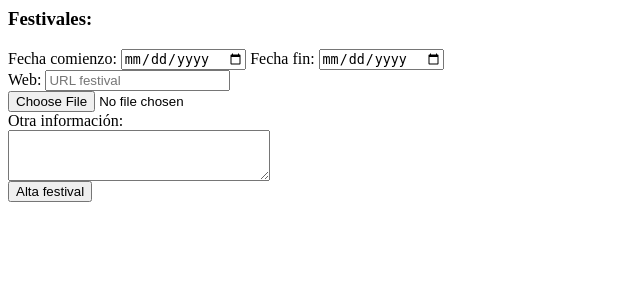
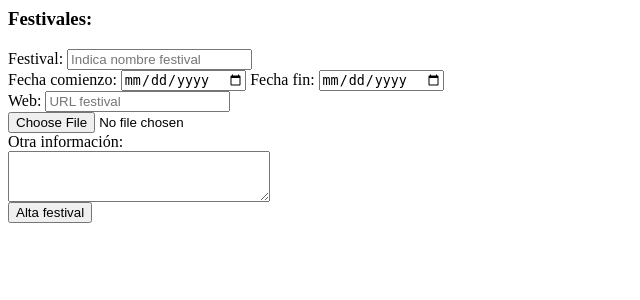
Before and after one commit to javimalvarez/Proyecto-DAW, a PHP site: page /festivales.php in a window 1280 px wide. Shown: the top 300 px of the page, without its empty margins (0-640 px from the left). Run offline with PHP 8.4, Linux system fonts and the light colour scheme.

Commit message:
changes in festivales.php & grupos.php

```diff
--- a/festivales.php
+++ b/festivales.php
@@ -2,6 +2,8 @@
 require("datos.php");
 echo "<form method='post' action='" . $_SERVER['PHP_SELF'] . "'>
 <h3>Festivales:</h3>
+<label for='nombre_festival'>Festival:</label>
+<input type='text' name='nombre_festival' placeholder='Indica nombre festival'><br/>
 <label for='ini_festival' required>Fecha comienzo:</label>
 <input type='date' name='ini_festival'>
 <label for='fin_festival'>Fecha fin:</label>
@@ -14,8 +16,12 @@ echo "<form method='post' action='" . $_SERVER['PHP_SELF'] . "'>
 <input type='submit' name='enviar' value='Alta festival'>
 </form>";
 $con = mysqli_connect($host, $user, $pass, $db_name) or die("Error " . mysqli_error($con));
-if (isset($_POST['enviar']) && isset($_POST['ini_festival']) && isset($_POST['fin_festival']) && isset($_POST['url_festival']) && isset($_POST['info_festival'])) {
+if (isset($_POST['nombre_festival']) && isset($_POST['ini_festival']) && isset($_POST['fin_festival']) && isset($_POST['url_festival']) && isset($_POST['info_festival'])) {
     $query = "INSERT INTO festivales (inicio, fin, web, imagen, otra_info)
-    VALUES ('" . $_POST['ini_festival'] . "', '" . $_POST['fin_festival'] . "', '" . $_POST['url_festival'] . "', '" . $_POST['imagen_festival'] . "', '" . $_POST['info_festival'] . "')";
+    VALUES ('".$_POST['nombre_festival']."','" . $_POST['ini_festival'] . "', '" . $_POST['fin_festival'] . "', '" . $_POST['url_festival'] . "', '" . $_POST['imagen_festival'] . "', '" . $_POST['info_festival'] . "')";
     mysqli_query($con, $query) or die("Error " . mysqli_error($con));
+    if (isset($_POST['enviar'])){
+        echo"<script>alert('El festival ha sido dado de alta')</script>";
+        header("location: eventos.php");
+    }
 }
--- a/grupos.php
+++ b/grupos.php
@@ -14,9 +14,13 @@ echo"<form method='post' action='" . $_SERVER['PHP_SELF'] . "'>
 <input type='submit' name='enviar' value='Alta grupo'>
 </form>";
 $con=mysqli_connect($host, $user, $pass, $db_name) or die("Error ".mysqli_error($con));
-if (isset($_POST['enviar'])&&isset($_POST['nombre_grupo'])&&isset($_POST['genero'])&&isset($_POST['url_grupo'])&&isset($_POST['info_festival'])){
+if (isset($_POST['nombre_grupo'])&&isset($_POST['genero'])&&isset($_POST['url_grupo'])&&isset($_POST['info_festival'])){
     $query="INSERT INTO grupos (nombre, genero, web, imagen, otra_info)
     VALUES ('" . $_POST['nombre_grupo'] . "', '" . $_POST['genero'] . "', '" . $_POST['url_grupo'] . "', '" . $_POST['imagen_grupo'] . "', '" . $_POST['info_festival'] . "')";
     mysqli_query($con, $query) or die("Error ".mysqli_error($con));
+if (isset($_POST['enviar'])){
+    echo"<script>alert('El grupo ha sido dado de alta')</script>";
+    header("location: eventos.php");
+}
 }
 ?>
```
